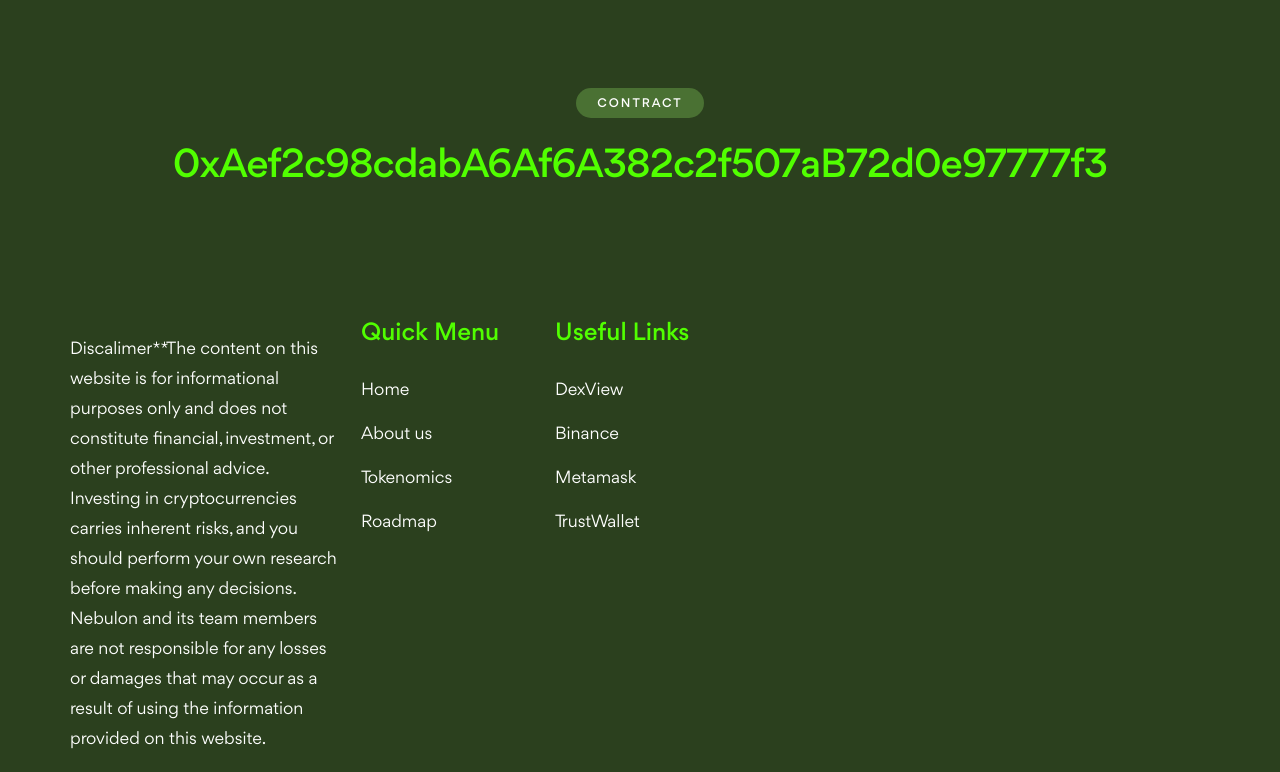
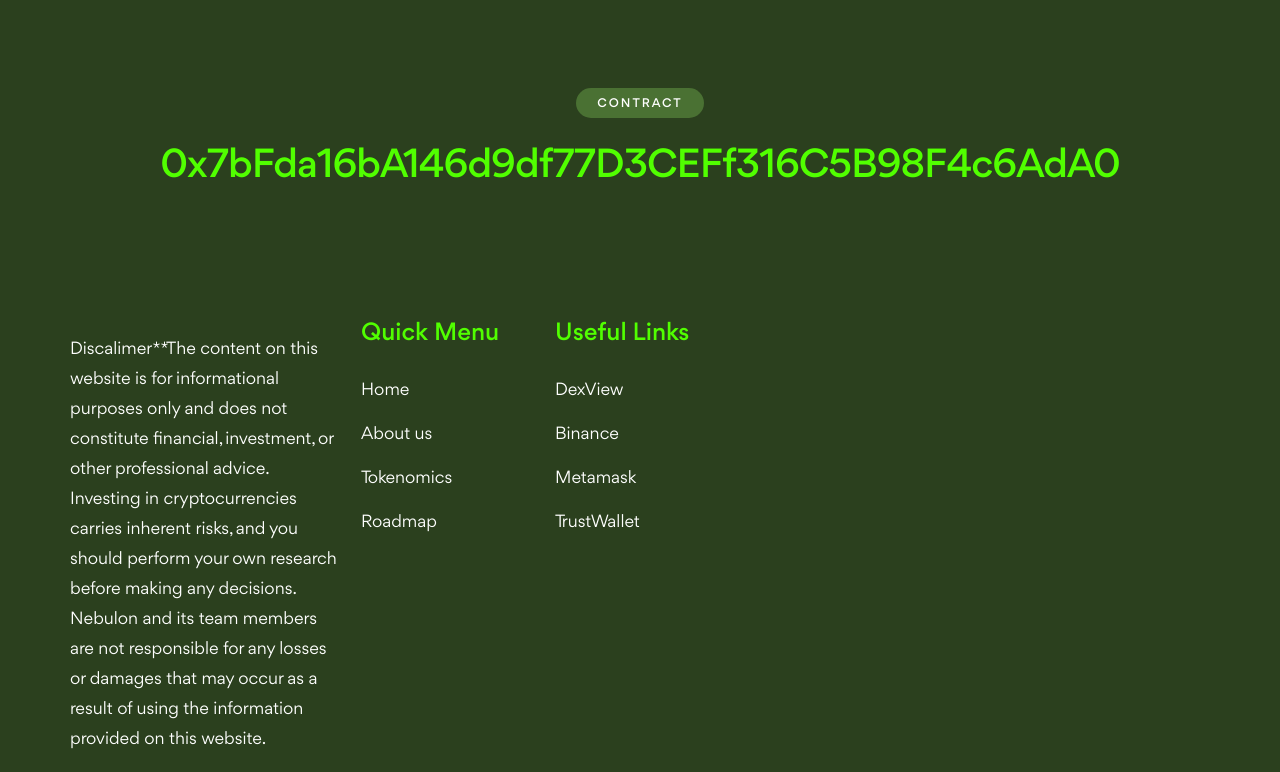
Before and after one commit to NebulonToken/web, a plain HTML site: page index.html in a window 1280 px wide. Shown: the part 5400-6172 px from the top of the page. Drawn offline with nearby package versions, Linux system fonts and the light colour scheme.

Commit message:
Update index.html

```diff
--- a/index.html
+++ b/index.html
@@ -432,7 +432,7 @@
                 <div class="container">
                     <div class="title-style-one text-center" data-aos="fade-up">
                         <div class="sc-title-three">Contract</div>
-                          <h2 class="main-title md">0xAef2c98cdabA6Af6A382c2f507aB72d0e97777f3</h2>
+                          <h2 class="main-title md">0x7bFda16bA146d9df77D3CEFf316C5B98F4c6AdA0</h2>
 
 
 
```
